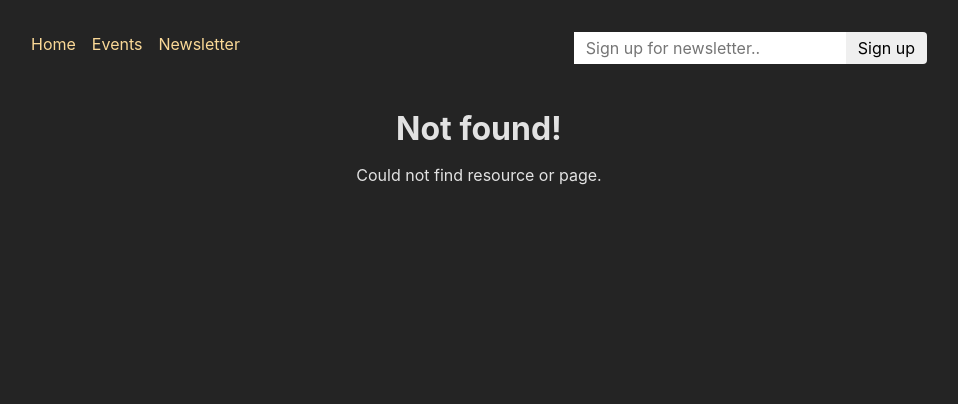
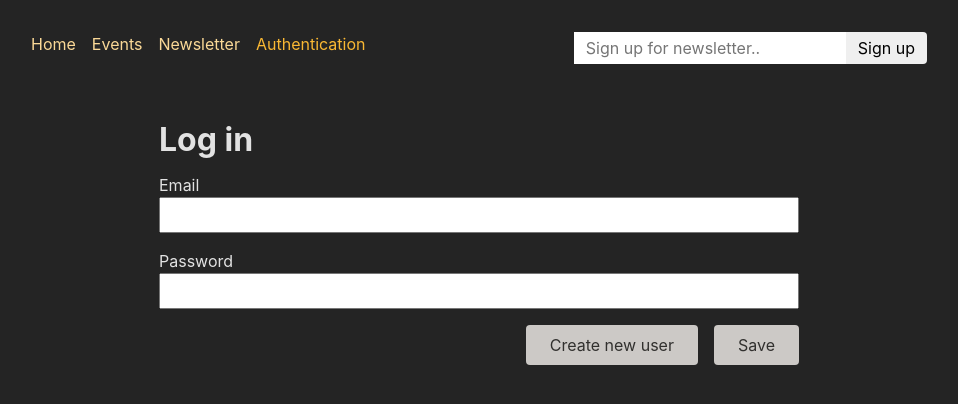
Before and after one commit to loretari/Events-page.github.io, a React (Create React App) app in the folder frontend/: page /auth in a window 1280 px wide. Before the commit this address had no page. Shown: the top 404 px of the page, without its empty margins (161-1119 px from the left). Built offline with nearby package versions, Linux system fonts and the light colour scheme.

Commit message:
init: add Authentication

```diff
--- a/frontend/src/App.js
+++ b/frontend/src/App.js
@@ -31,6 +31,7 @@ import EventsRootLayout from "./pages/EventsRoot";
 import ErrorPage from "./pages/Error";
 import { action as manipulateEventAction} from './components/EventForm';
 import NewsletterPage, { action as newsLetterAction} from "./pages/Newsletter";
+import AuthenticationPage from "./pages/Authentication";
 
 
 const router = createBrowserRouter([
@@ -61,6 +62,10 @@ const router = createBrowserRouter([
                     {path: 'new', element: <NewEventPage/>, action: manipulateEventAction },
 
                 ]},
+            {
+                path: 'auth',
+                element: <AuthenticationPage/>,
+            },
 
             {
                 path: 'newsletter',
--- a/frontend/src/components/MainNavigation.js
+++ b/frontend/src/components/MainNavigation.js
@@ -34,6 +34,18 @@ function MainNavigation() {
                             Newsletter
                         </NavLink>
                     </li>
+                    <li>
+                        <NavLink
+                            to="/auth"
+                            className={({ isActive }) =>
+                                isActive ? classes.active : undefined
+                            }
+                        >
+                            Authentication
+                        </NavLink>
+                    </li>
+
+
                 </ul>
             </nav>
             <NewsletterSignup/>
--- /dev/null
+++ b/frontend/src/pages/Authentication.js
@@ -0,0 +1,8 @@
+import AuthForm from "../components/AuthForm";
+
+
+function AuthenticationPage() {
+    return <AuthForm/>
+}
+
+export default AuthenticationPage;
```
